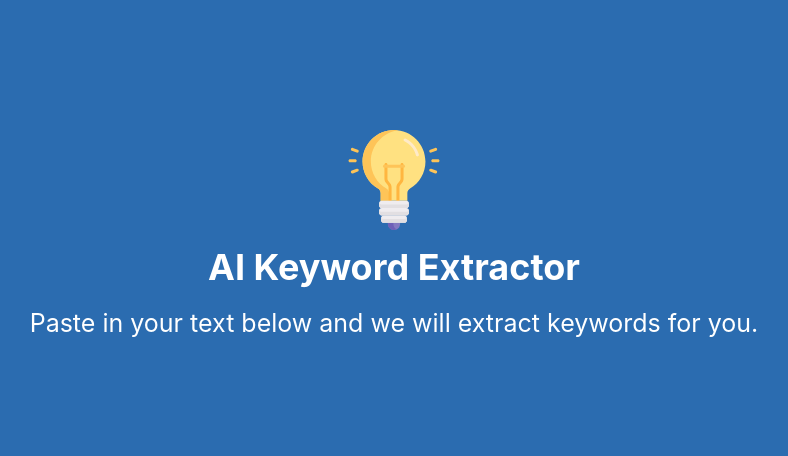
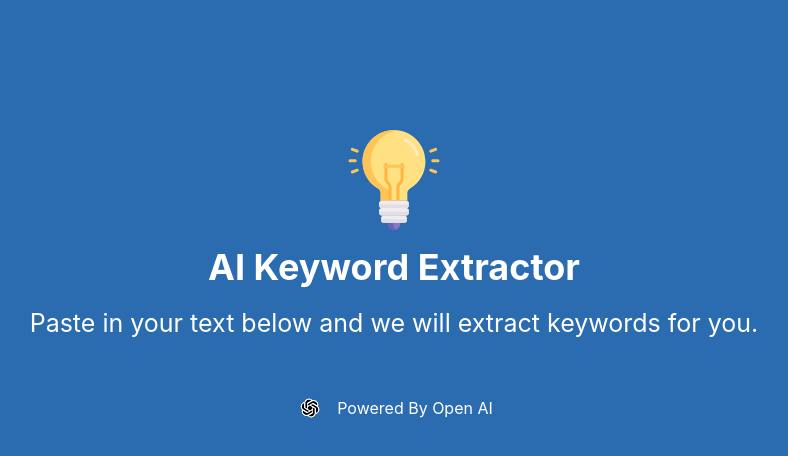
Before and after one commit to aam198/ai-keyword-extractor, a React (Vite) app: page / in a window 1280 px wide. Shown: the top 456 px of the page, without its empty margins (246-1034 px from the left). Built offline with nearby package versions, Linux system fonts and the light colour scheme.

Commit message:
Component: Footer build

```diff
--- a/src/App.jsx
+++ b/src/App.jsx
@@ -1,12 +1,14 @@
 import { Container, Box } from '@chakra-ui/react'
 import Header from './components/Header'
-
+import Footer from './components/Footer'
+// https://www.traversymedia.com/blog/ai-keyword-extractor-with-react-openai
 
 const App = () => {
   return (
     <Box bg='blue.600' color='white' height='100vh' paddingTop={130}>
       <Container maxW='3xl' centerContent>
         <Header />
+        <Footer />
       </Container>
     </Box>
   );
--- /dev/null
+++ b/src/components/Footer.jsx
@@ -0,0 +1,15 @@
+import { Box, Text, Image, Flex } from '@chakra-ui/react'
+import logo from '../assets/openai.png'
+
+const Footer = () => {
+  return(
+    <Box marginTop={50}>
+      <Flex justifyContent='center' alignItems='center'>
+        <Image src={logo} marginRight={3} />
+        <Text> Powered By Open AI</Text>
+      </Flex>
+    </Box>
+  )
+}
+
+export default Footer;
```
